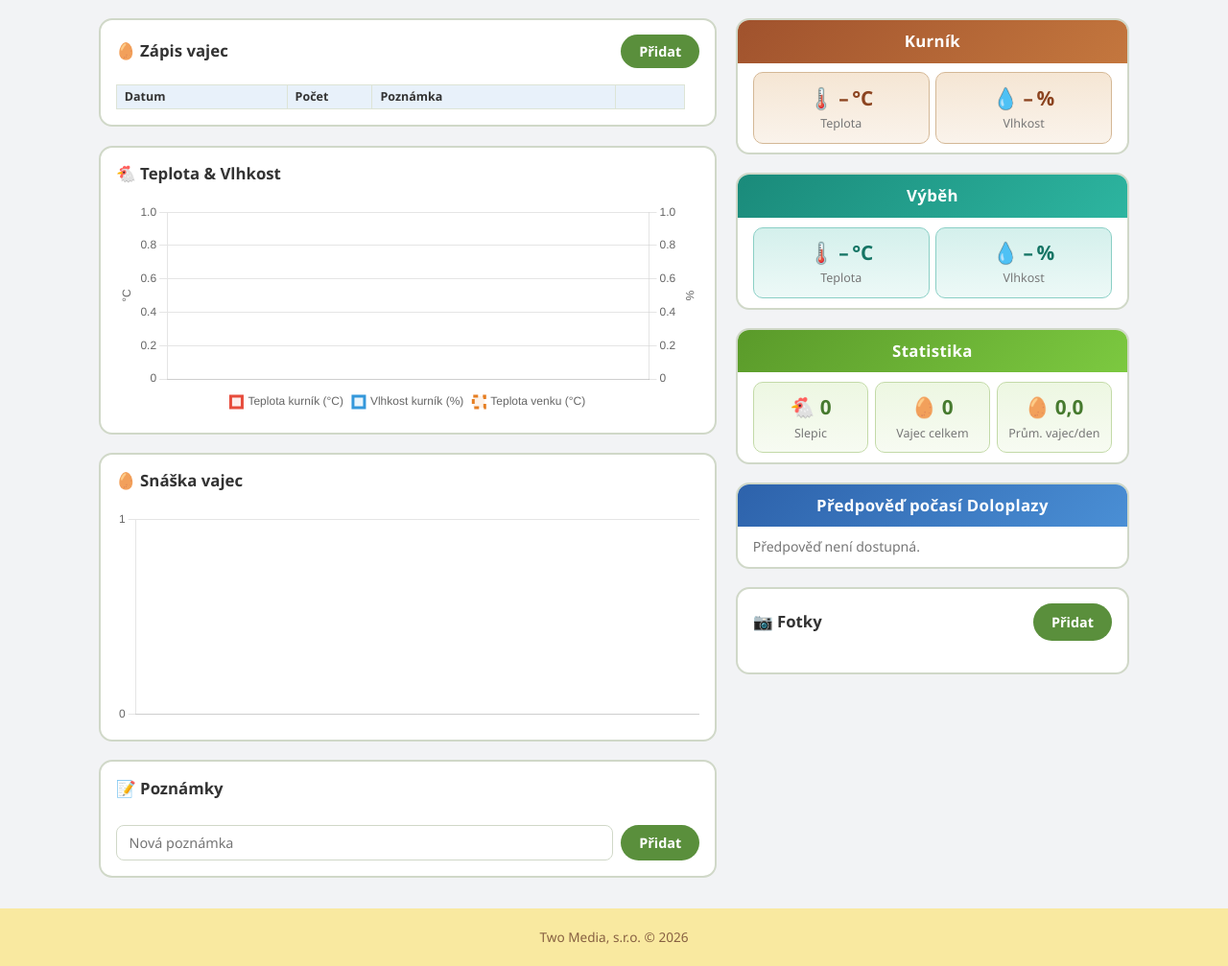
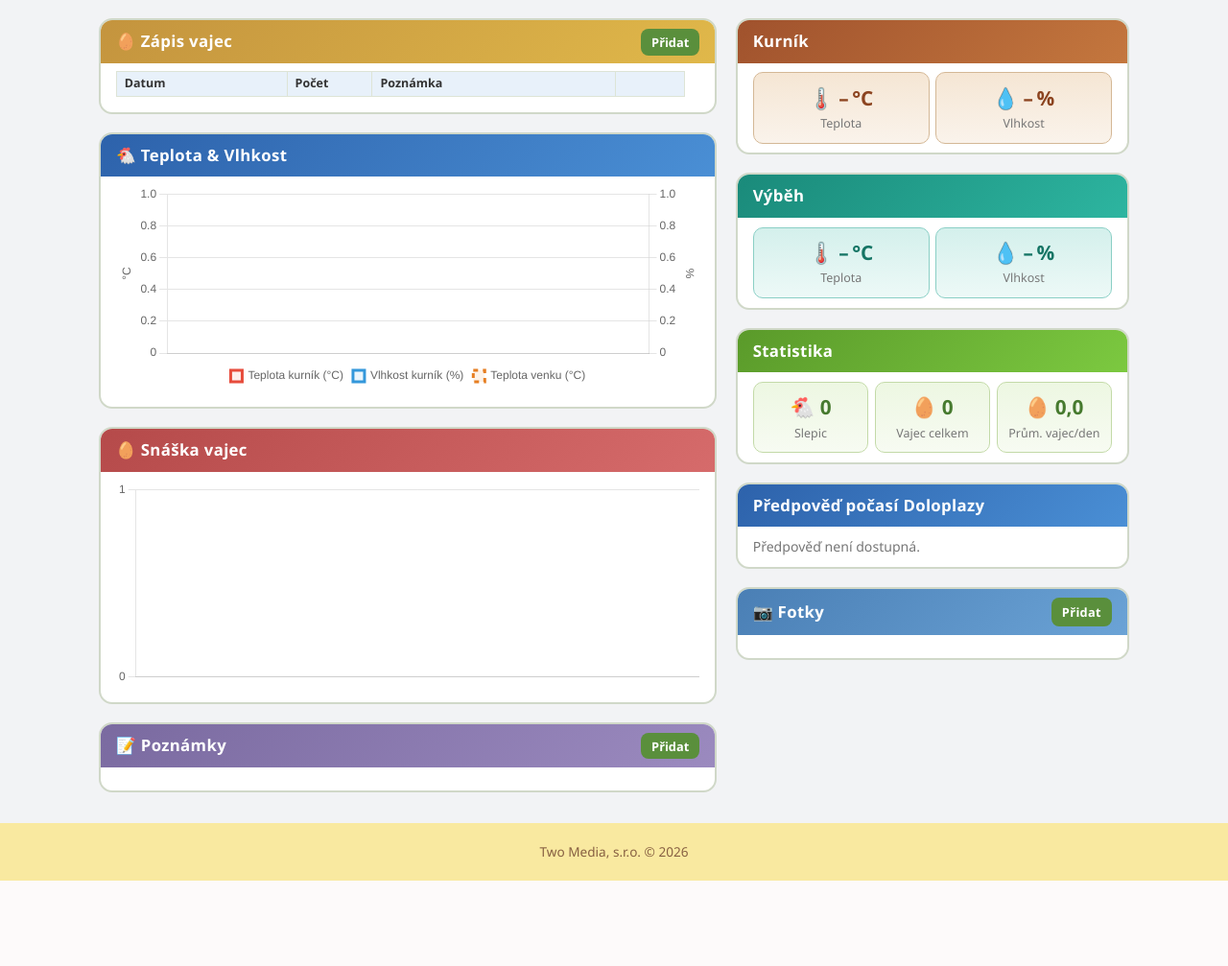
Before and after one commit to twomediacz/stastneslepice, a PHP site: page / in a window 1280 px wide. Shown: the part 106-1113 px from the top of the page at 96% size. After the commit the page ends 1024 px from the top, so only its background shows below. Run offline with PHP 8.4, Linux system fonts and the light colour scheme; the visitor is signed in with stand-in values (Sample User, id 1); data comes from the database, SQL or seed files in the repository; data that the repository does not hold is empty.

Commit message:
Před opravou paddingů

```diff
--- a/public/css/style.css
+++ b/public/css/style.css
@@ -143,7 +143,7 @@ a { color: var(--color-primary); }
 .btn--primary { background: var(--color-primary); color: #fff; }
 .btn--primary:hover { background: var(--color-primary-dark); }
 
-.btn--round { border-radius: 20px; }
+.btn--round { border-radius: var(--radius-sm); }
 .btn--small { padding: 0.35rem 0.7rem; font-size: 0.8rem; }
 .btn--full { width: 100%; }
 
@@ -223,7 +223,7 @@ a { color: var(--color-primary); }
     padding: 0.55rem 1rem;
     font-size: 1.05rem;
     font-weight: 700;
-    text-align: center;
+    text-align: left;
     color: #fff;
     letter-spacing: 0.02em;
 }
@@ -242,6 +242,33 @@ a { color: var(--color-primary); }
 
 .card__header--green {
     background: linear-gradient(135deg, #5a9a2a, #7cc940);
+}
+
+.card__header--egg {
+    background: linear-gradient(135deg, #c4943e, #e0b84a);
+}
+
+.card__header .btn {
+    padding: 0.3rem 0.7rem;
+    font-size: 0.8rem;
+    margin-left: auto;
+}
+
+.card__header:has(.btn) {
+    display: flex;
+    align-items: center;
+}
+
+.card__header--red {
+    background: linear-gradient(135deg, #b54a4a, #d66b6b);
+}
+
+.card__header--note {
+    background: linear-gradient(135deg, #7a6aa0, #9b8abf);
+}
+
+.card__header--photo {
+    background: linear-gradient(135deg, #4a7fb5, #6ba3d6);
 }
 
 .card__body { padding: 1rem; }
@@ -677,7 +704,7 @@ a { color: var(--color-primary); }
 .chart-container {
     position: relative;
     height: 240px;
-    padding: 0 1rem 1rem;
+    padding: 0.5rem 1rem 1rem;
 }
 
 .chart-container canvas {
@@ -873,7 +900,8 @@ a { color: var(--color-primary); }
     list-style: none;
     max-height: 210px;
     overflow-y: auto;
-    margin-bottom: 0.5rem;
+    margin-top: 0.5rem;
+    margin-bottom: 0;
 }
 
 .notes-list li {
@@ -903,6 +931,7 @@ a { color: var(--color-primary); }
 .note-form {
     display: flex;
     gap: 0.5rem;
+    padding-top: 0.5rem;
 }
 
 .note-form input {
--- a/src/Views/pages/home.php
+++ b/src/Views/pages/home.php
@@ -42,8 +42,8 @@ $todayNote = $todayEggs['note'] ?? '';
 
             <!-- Zápis vajec -->
             <div class="card">
-                <div class="card__title-row">
-                    <h2>&#x1F95A; Zápis vajec</h2>
+                <div class="card__header card__header--egg">
+                    <span>&#x1F95A; Zápis vajec</span>
                     <button type="button" id="egg-add-btn" class="btn btn--primary btn--round" onclick="App.eggs.toggleForm()">Přidat</button>
                 </div>
                 <div class="card__inner">
@@ -89,7 +89,7 @@ $todayNote = $todayEggs['note'] ?? '';
 
             <!-- Graf: Teplota & Vlhkost -->
             <div class="card">
-                <h2>&#x1F414; Teplota &amp; Vlhkost</h2>
+                <div class="card__header card__header--blue">&#x1F414; Teplota &amp; Vlhkost</div>
                 <div class="chart-container">
                     <canvas id="chart-climate"></canvas>
                 </div>
@@ -97,7 +97,7 @@ $todayNote = $todayEggs['note'] ?? '';
 
             <!-- Graf: Snáška vajec -->
             <div class="card">
-                <h2>&#x1F95A; Snáška vajec</h2>
+                <div class="card__header card__header--red">&#x1F95A; Snáška vajec</div>
                 <div class="chart-container">
                     <canvas id="chart-eggs"></canvas>
                 </div>
@@ -105,7 +105,10 @@ $todayNote = $todayEggs['note'] ?? '';
 
             <!-- Poznámky -->
             <div class="card">
-                <h2>&#x1F4DD; Poznámky</h2>
+                <div class="card__header card__header--note">
+                    <span>&#x1F4DD; Poznámky</span>
+                    <button type="button" class="btn btn--primary btn--round" id="note-add-btn">Přidat</button>
+                </div>
                 <div class="card__inner">
                     <ul id="notes-list" class="notes-list">
                         <?php foreach ($notes as $note): ?>
@@ -119,9 +122,9 @@ $todayNote = $todayEggs['note'] ?? '';
                         </li>
                         <?php endforeach; ?>
                     </ul>
-                    <form id="note-form" class="note-form">
+                    <form id="note-form" class="note-form" style="display:none">
                         <input type="text" name="content" placeholder="Nová poznámka" required>
-                        <button type="submit" class="btn btn--primary btn--round">Přidat</button>
+                        <button type="submit" class="btn btn--primary btn--round">Uložit</button>
                     </form>
                 </div>
             </div>
@@ -190,8 +193,8 @@ $todayNote = $todayEggs['note'] ?? '';
 
             <!-- Galerie fotek -->
             <div class="card">
-                <div class="card__title-row">
-                    <h2>&#x1F4F7; Fotky</h2>
+                <div class="card__header card__header--photo">
+                    <span>&#x1F4F7; Fotky</span>
                     <label class="btn btn--primary btn--round" for="photo-upload">Přidat</label>
                     <input type="file" id="photo-upload" accept="image/jpeg,image/png,image/webp" style="display:none">
                 </div>
```
Also changed, not shown: public/js/app.js.
